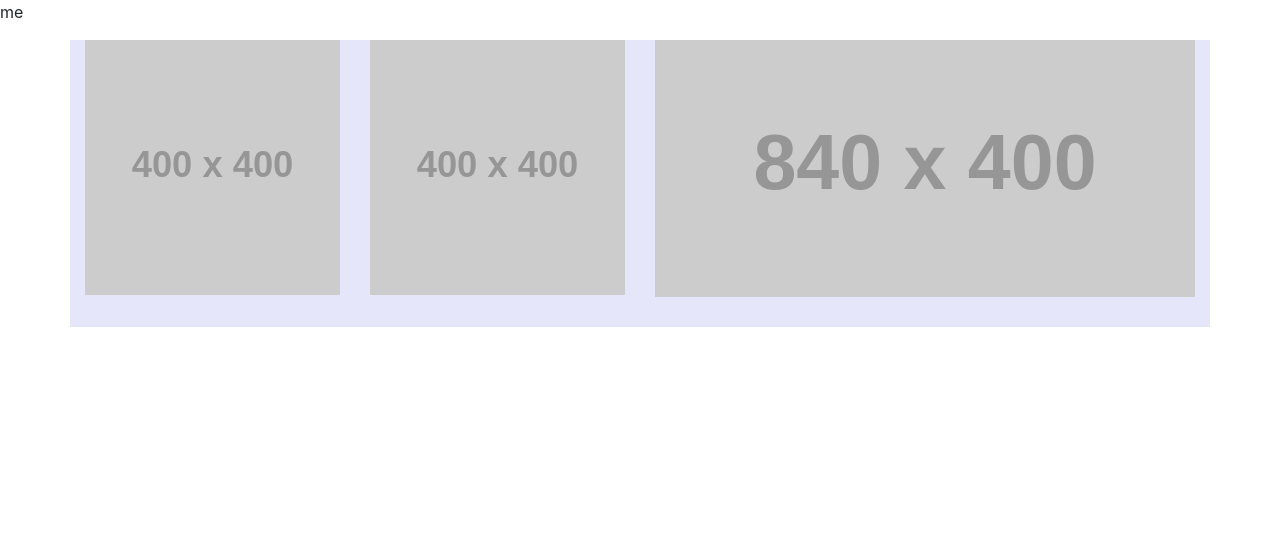
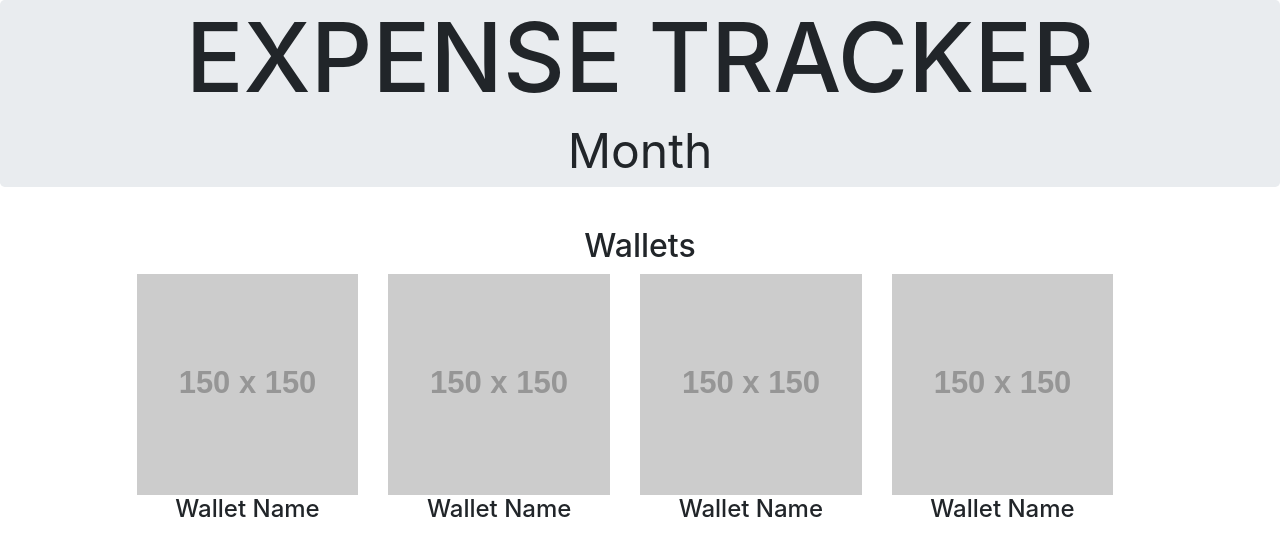
Before and after one commit to Iceecreeam/ID_S10206234E_Kua-Li-Min_Assg2_website, a plain HTML site: page index.html in a window 1280 px wide. Drawn offline with nearby package versions, Linux system fonts and the light colour scheme; files that its build step writes are made by us from their sources; placeholder pictures from the web are drawn by us.

Commit message:
added wallet selection for index

```diff
--- a/index.html
+++ b/index.html
@@ -23,20 +23,51 @@
 
 
     <body>
-        <p class="yo">yoi</p>
-        <div class='container'>
 
-            <div style='padding-bottom: 30px;' class='row'>
-            <div class='col-md-3 col-sm-3 col-xs-6'><img style='max-width: 100%;' src="http://placehold.it/400x400" alt="placeholder"></div>
-            <div class='col-md-3 col-sm-3 col-xs-6'><img style='max-width: 100%;' src="http://placehold.it/400x400" alt="placeholder"></div>
-            <div class='col-md-6 col-sm-6 col-xs-12'><img style='max-width: 100%;' src="http://placehold.it/840x400" alt="placeholder"></div>
+        <div class="jumbotron topText" id = "topText">
+            <div class="container text-center col-12">
+              <h1>EXPENSE TRACKER</h1>
+              <p>Month</p>
             </div>
         </div>
 
+        <!--wallet selection-->
+        <div class="col-10 text-center index-wallet-section"><br>
+            <h2>Wallets</h2>
+            <div class="row col-12 d-flex-wrap justify-content-center index-wallet-container"><br>
+                  <div class="col-3 index-wall">
+                    <div class="panel">
+                      <div class="panel-body"><img src="https://placehold.it/150x150?text=IMAGE" class="img-responsive" style="width:100%" alt="Image"></div>
+                      <h4 class="panel-footer">Wallet Name</h4>
+                    </div>
+                  </div>
+                  <div class="col-3 index-wall">
+                    <div class="panel">
+                      <div class="panel-body"><img src="https://placehold.it/150x150?text=IMAGE" class="img-responsive" style="width:100%" alt="Image"></div>
+                      <h4 class="panel-footer">Wallet Name</h4>
+                    </div>
+                  </div>
+                  <div class="col-3 index-wall">
+                    <div class="panel">
+                      <div class="panel-body"><img src="https://placehold.it/150x150?text=IMAGE" class="img-responsive" style="width:100%" alt="Image"></div>
+                      <h4 class="panel-footer">Wallet Name</h4>
+                    </div>
+                  </div>
+                  <div class="col-3 index-wall">
+                    <div class="panel">
+                      <div class="panel-body"><img src="https://placehold.it/150x150?text=IMAGE" class="img-responsive" style="width:100%" alt="Image"></div>
+                      <h4 class="panel-footer">Wallet Name</h4>
+                    </div>
+                  </div>
+            </div>
+        </div>
 
-    <!-- jQuery -->
-    <script src="https://code.jquery.com/jquery-3.5.1.slim.min.js" integrity="sha384-DfXdz2htPH0lsSSs5nCTpuj/zy4C+OGpamoFVy38MVBnE+IbbVYUew+OrCXaRkfj" crossorigin="anonymous"></script>
-    <script src="https://cdn.jsdelivr.net/npm/bootstrap@4.5.3/dist/js/bootstrap.bundle.min.js" integrity="sha384-ho+j7jyWK8fNQe+A12Hb8AhRq26LrZ/JpcUGGOn+Y7RsweNrtN/tE3MoK7ZeZDyx" crossorigin="anonymous"></script>
-    <script src="script.js"></script>
+        <!--information tiles-->
+
+
+        <!-- jQuery -->
+        <script src="https://code.jquery.com/jquery-3.5.1.slim.min.js" integrity="sha384-DfXdz2htPH0lsSSs5nCTpuj/zy4C+OGpamoFVy38MVBnE+IbbVYUew+OrCXaRkfj" crossorigin="anonymous"></script>
+        <script src="https://cdn.jsdelivr.net/npm/bootstrap@4.5.3/dist/js/bootstrap.bundle.min.js" integrity="sha384-ho+j7jyWK8fNQe+A12Hb8AhRq26LrZ/JpcUGGOn+Y7RsweNrtN/tE3MoK7ZeZDyx" crossorigin="anonymous"></script>
+        <script src="script.js"></script>
 </body>
 </html>
--- a/style.css
+++ b/style.css
@@ -1,3 +1,16 @@
-.container{
-    background-color: lavender;
+
+*{
+    margin: 0 auto;
+    justify-content: center;
 }
+
+.topText{
+    font-size: 300%;
+    padding: 0;
+    margin: 0;
+}
+
+h1{
+    padding: 0;
+    margin: 0;
+}
```
Also changed, not shown: 1 other file.
